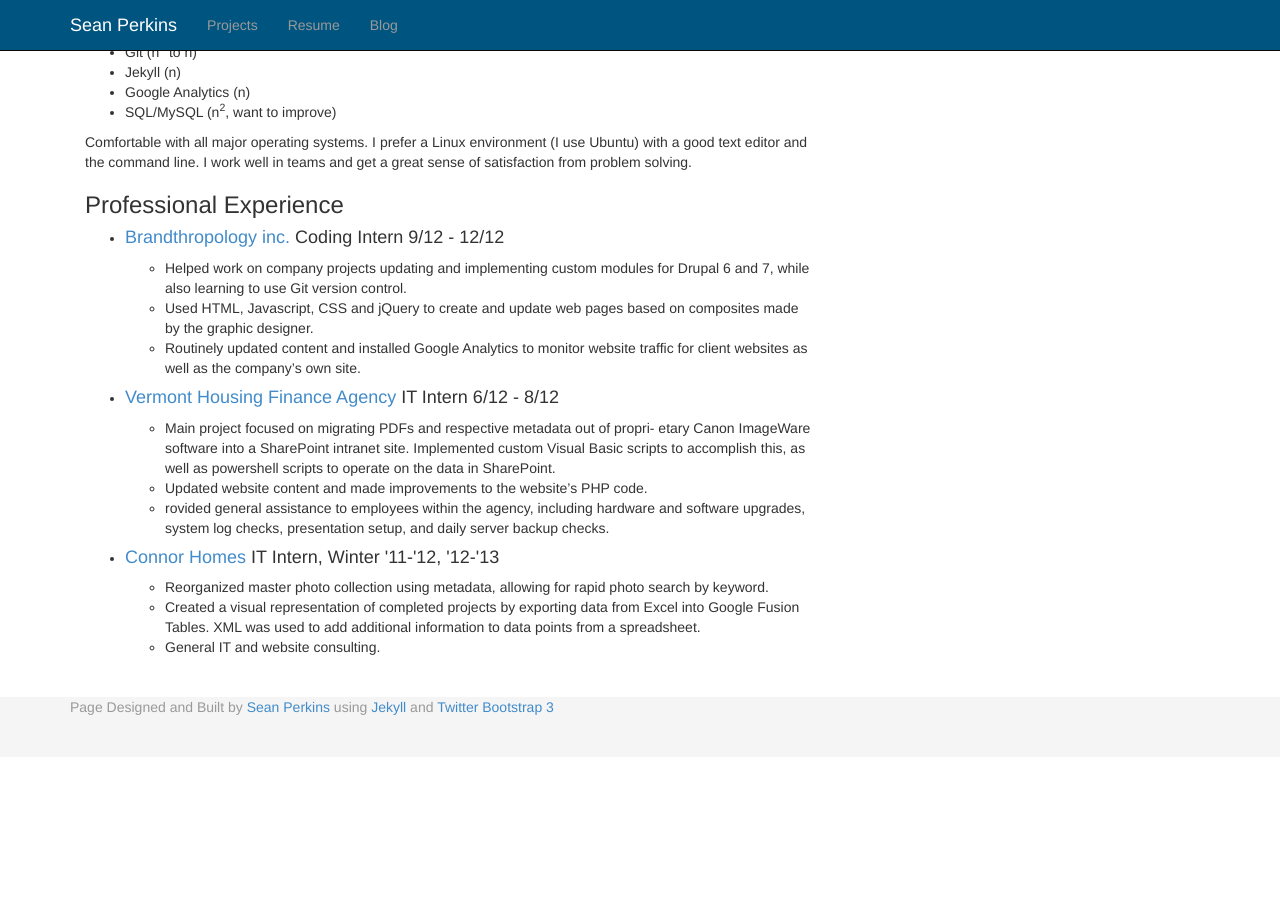
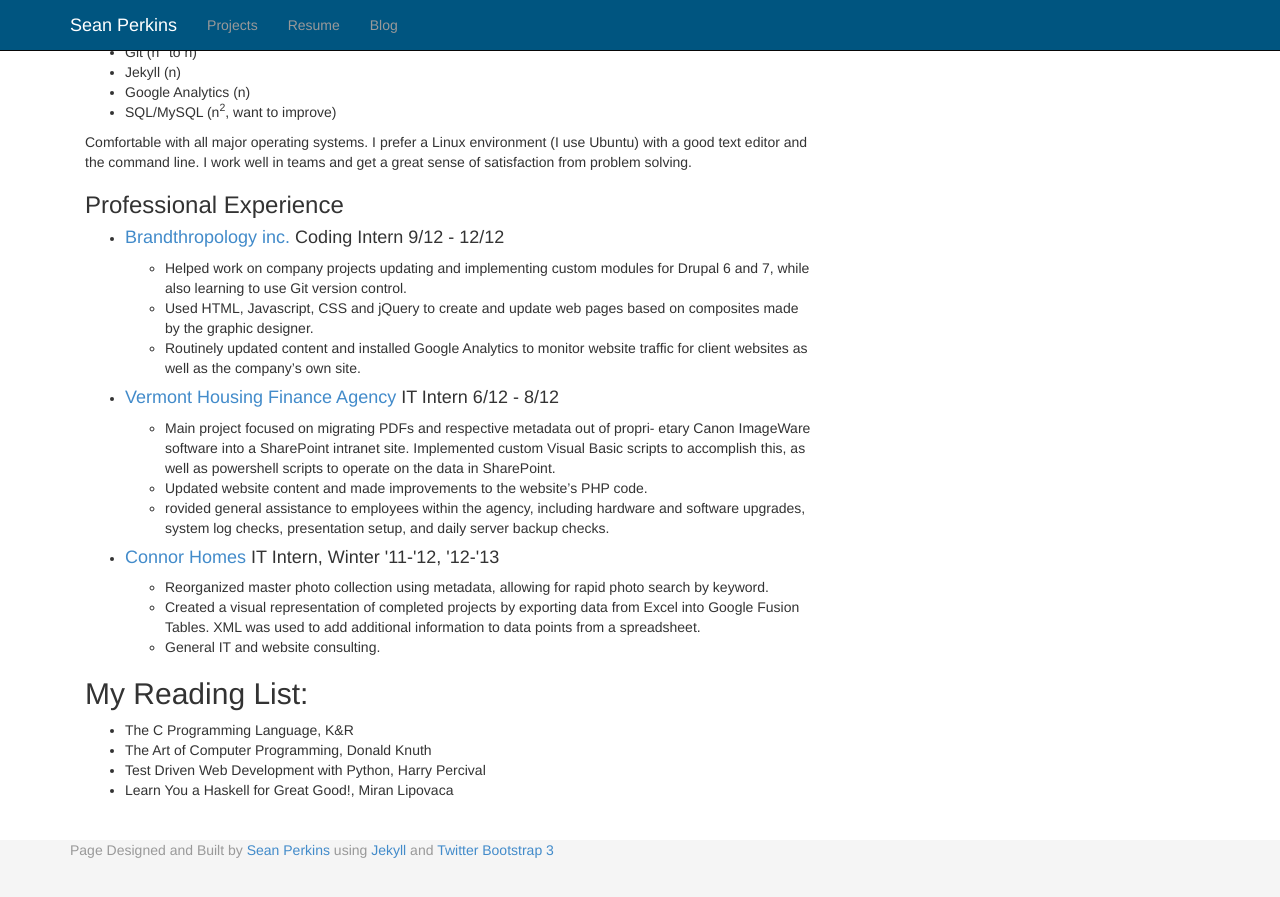
Before and after one commit to scperkins/scperkins.github.io, a Jekyll site: the page built from resume.html, in a window 1280 px wide and 900 px high, scrolled down 618 px. Shown: the top 897 px of the window. Built offline with Jekyll 4.4.1, drawn with Linux system fonts in a browser that asks for light colours; before the commit the page ends 1375 px from its top, so only the background shows below that.

Commit message:
added reading list to resume page

```diff
--- a/index.html
+++ b/index.html
@@ -13,6 +13,9 @@ layout: default
         <h1>Welcome.</h1>
         <h4>Hi there! You've found my web page dedicated as a hub for my programming projects, ideas, resume and general musings.</h4>
         <p class='body'>I'm a graduate of the <a href="http://www.uvm.edu">University of Vermont</a>  with a degree in Computer Science and a minor in German. The purpose of this site is to showcase my capabilities, ideas and growth within computer science and software development through coding/programming projects and exercises. As you'll probably notice from skimming this site, I'm partial to <a href="http://en.wikipedia.org/wiki/Linux">Linux</a> and open source software, such as  <a href="http://www.python.org/">Python</a>, <a href="http://git-scm.com/">Git</a>, but really, I'm open to whatever tools I think are interesting and/or worth learning.</p>
+
+
+
       </div>
 
 
--- a/resume.html
+++ b/resume.html
@@ -83,6 +83,14 @@ layout: default
 
 
 					</p>
+
+					<h2>My Reading List:</h2>
+			          <ul>
+			            <li>The C Programming Language, K&amp;R</li>
+			            <li>The Art of Computer Programming, Donald Knuth</li>
+			            <li>Test Driven Web Development with Python, Harry Percival</li>
+			            <li>Learn You a Haskell for Great Good!, Miran Lipovaca</li>
+			          </ul>
 			</div>
 
 		</div><!--resume  -->
```
